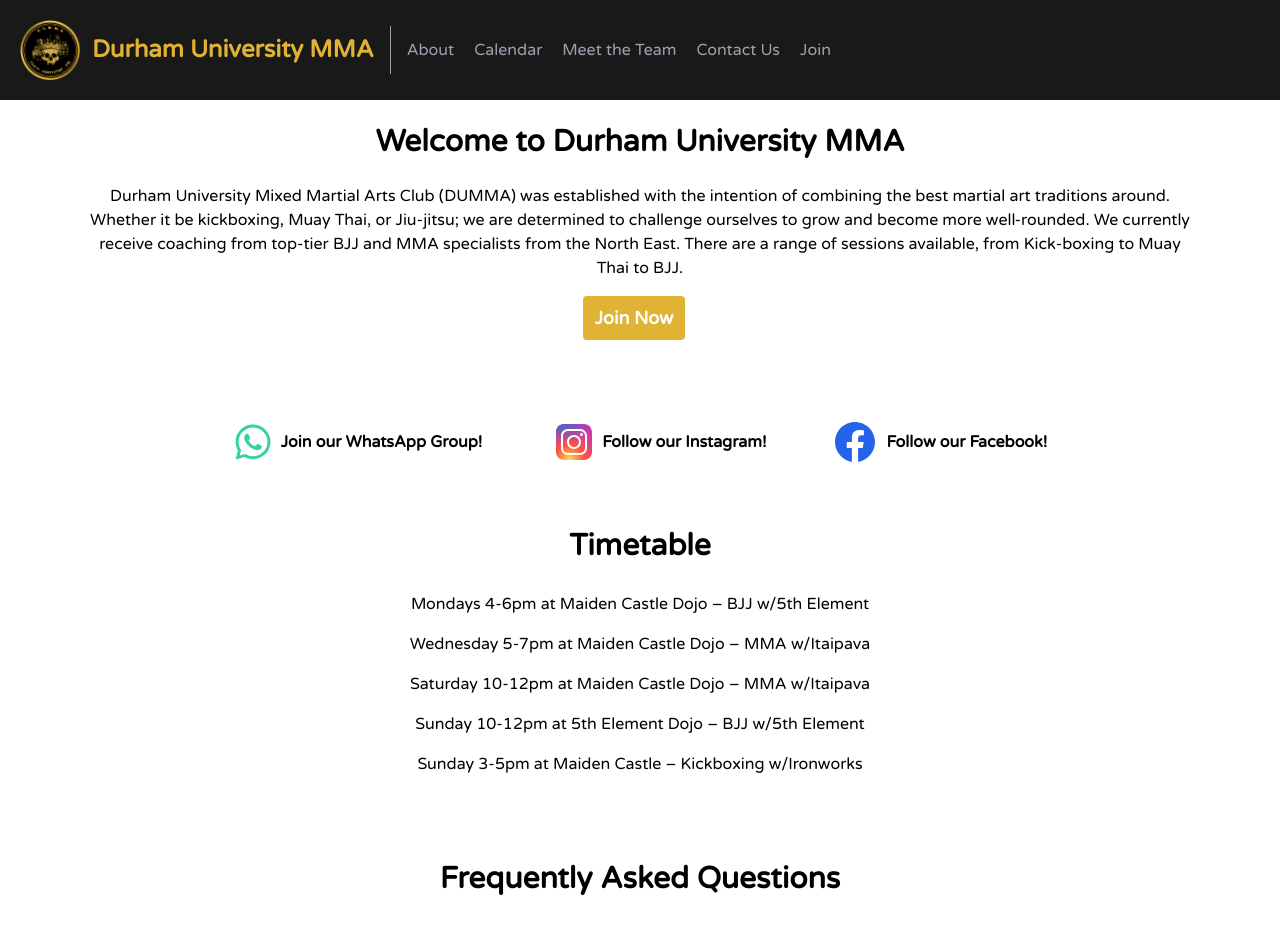
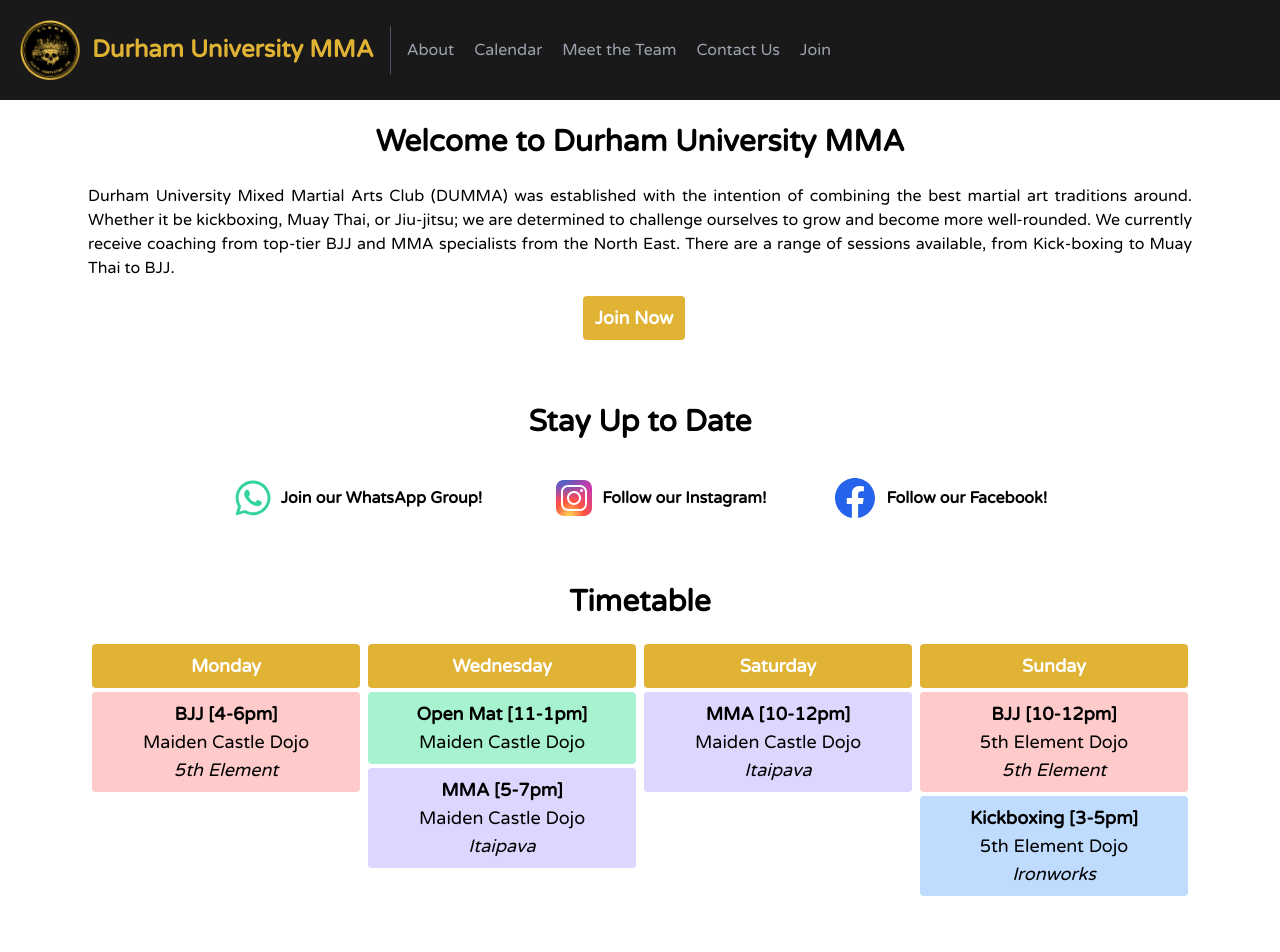
Before and after one commit to loukel/dumma, a React (Create React App) app: page / in a window 1280 px wide. Shown: the top 952 px of the page. Built offline with nearby package versions, Linux system fonts and the light colour scheme; no server answers.

Commit message:
added timetable and cleaned up site

```diff
--- a/src/components/Header.js
+++ b/src/components/Header.js
@@ -9,7 +9,7 @@
           <img src={logo} alt='logo' style={{ maxWidth: '60px' }}/>
           <span className="ml-3 text-2xl font-black text-logo-yellow">Durham University MMA</span>
         </Link>
-        <nav className="md:mr-auto md:ml-4 md:py-1 md:pl-4 md:border-l md:border-gray-400	flex flex-wrap items-center text-base justify-center leading-10">
+        <nav className="md:mr-auto md:ml-4 md:py-1 md:pl-4 md:border-l border-gray-600 flex flex-wrap items-center text-base justify-center leading-10 border-t md:border-t-0">
           <Link to='/' className="mr-5 hover:text-white">About</Link>
           <Link to='/calendar' className="mr-5 hover:text-white">Calendar</Link>
           <Link to='/team' className="mr-5 hover:text-white">Meet the Team</Link>
--- a/src/features/about/About.js
+++ b/src/features/about/About.js
@@ -11,7 +11,7 @@
     <div className="animate-fade lg:mx-16">
       <div className='p-6'>
         <h1 className="text-3xl font-bold text-center mb-6">Welcome to Durham University MMA</h1>
-        <p className="text-center">
+        <p className="text-center text-justify text-sm md:text-base">
           Durham University Mixed Martial Arts Club (DUMMA) was established with the intention of combining the best martial art traditions around. Whether it be kickboxing, Muay Thai, or Jiu-jitsu; we are determined to challenge ourselves to grow and become more well-rounded. We currently receive coaching from top-tier BJJ and MMA specialists from the North East. There are a range of sessions available, from Kick-boxing to Muay Thai to BJJ.
         </p>
         <div className='flex justify-center my-4'>
--- a/src/features/about/Socials.js
+++ b/src/features/about/Socials.js
@@ -5,6 +5,7 @@
 
   return (
     <div className='p-6'>
+      <h1 className="text-3xl font-bold text-center mb-5">Stay Up to Date</h1>
       <div className='flex flex-col md:flex-row justify-center '>
         {/* WhatsApp */}
         <a href={whatsAppLink} target="_blank" rel="noopener noreferrer" className="flex items-center mx-5 rounded p-3 border-2 border-white hover:bg-gray-100 font-bold">
--- a/src/features/about/TimetableDisplay.js
+++ b/src/features/about/TimetableDisplay.js
@@ -1,13 +1,100 @@
 const TimetableDisplay = () => {
   return (
-    <section className='text-center'>
+    <section className='flex justify-center flex-col'>
       <h1 className="text-3xl font-bold text-center mb-5">Timetable</h1>
-      <p className="p-2">Mondays 4-6pm at Maiden Castle Dojo – BJJ w/5th Element</p>
+      <div className="grid grid-cols-2 md:grid-cols-4 text-center text-lg">
+        <div>
+          <div className="bg-logo-yellow text-white p-2 rounded m-1 font-bold">Monday</div>
+          <div className="p-2 bg-red-200 rounded m-1">
+            <div className='font-semibold'>
+              BJJ [4-6pm]
+            </div>
+            <div>
+              Maiden Castle Dojo
+            </div>
+            <div className="italic">
+              5th Element
+            </div>
+          </div>
+        </div>
+        {/* <div className="hidden md:block">
+          <div className="bg-logo-yellow text-white p-2 rounded m-1">Tuesday</div>
+        </div> */}
+        <div>
+          <div className="bg-logo-yellow text-white p-2 rounded m-1 font-bold">Wednesday</div>
+          <div className="p-2 bg-green-200 rounded m-1">
+            <div className='font-semibold'>
+              Open Mat [11-1pm]
+            </div>
+            <div>
+              Maiden Castle Dojo
+            </div>
+          </div>
+          <div className="p-2 bg-purple-200 rounded m-1">
+            <div className='font-semibold'>
+              MMA [5-7pm]
+            </div>
+            <div>
+              Maiden Castle Dojo
+            </div>
+            <div className="italic">
+              Itaipava
+            </div>
+          </div>
+        </div>
+        {/* <div className="hidden md:block">
+          <div className="max-h-fit hidden md:block bg-logo-yellow text-white p-2 rounded m-1">Thursday</div>
+        </div>
+        <div className="hidden md:block">
+          <div className="bg-logo-yellow text-white p-2 rounded m-1">Friday</div>
+        </div> */}
+        <div>
+          <div className="bg-logo-yellow text-white p-2 rounded m-1 font-bold">Saturday</div>
+          <div className="p-2 bg-purple-200 rounded m-1">
+            <div className='font-semibold'>
+              MMA [10-12pm]
+            </div>
+            <div>
+              Maiden Castle Dojo
+            </div>
+            <div className="italic">
+              Itaipava
+            </div>
+          </div>
+        </div>
+        <div>
+          <div className="bg-logo-yellow p-2 rounded m-1 text-white font-bold">Sunday</div>
+          <div className="p-2 bg-red-200 rounded m-1">
+            <div className='font-semibold'>
+              BJJ [10-12pm]
+            </div>
+            <div>
+              5th Element Dojo
+            </div>
+            <div className="italic">
+              5th Element
+            </div>
+          </div>
+          <div className="p-2 bg-blue-200 rounded m-1">
+            <div className='font-semibold'>
+              Kickboxing [3-5pm]
+            </div>
+            <div>
+              5th Element Dojo
+            </div>
+            <div className="italic">
+              Ironworks
+            </div>
+          </div>
+        </div>
+      </div>
+      {/* <p className="p-2">Mondays 4-6pm at Maiden Castle Dojo – BJJ w/5th Element</p>
       <p className="p-2">Wednesday 5-7pm at Maiden Castle Dojo – MMA w/Itaipava</p>
       <p className="p-2">Saturday 10-12pm at Maiden Castle Dojo – MMA w/Itaipava</p>
       <p className="p-2">Sunday 10-12pm at 5th Element Dojo – BJJ w/5th Element</p>
-      <p className="p-2">Sunday 3-5pm at Maiden Castle – Kickboxing w/Ironworks</p>
+      <p className="p-2">Sunday 3-5pm at Maiden Castle – Kickboxing w/Ironworks</p>  */}
       {/* Use grid instead wtih squares from monday to sunday */}
+
     </section>
   )
 }
```
